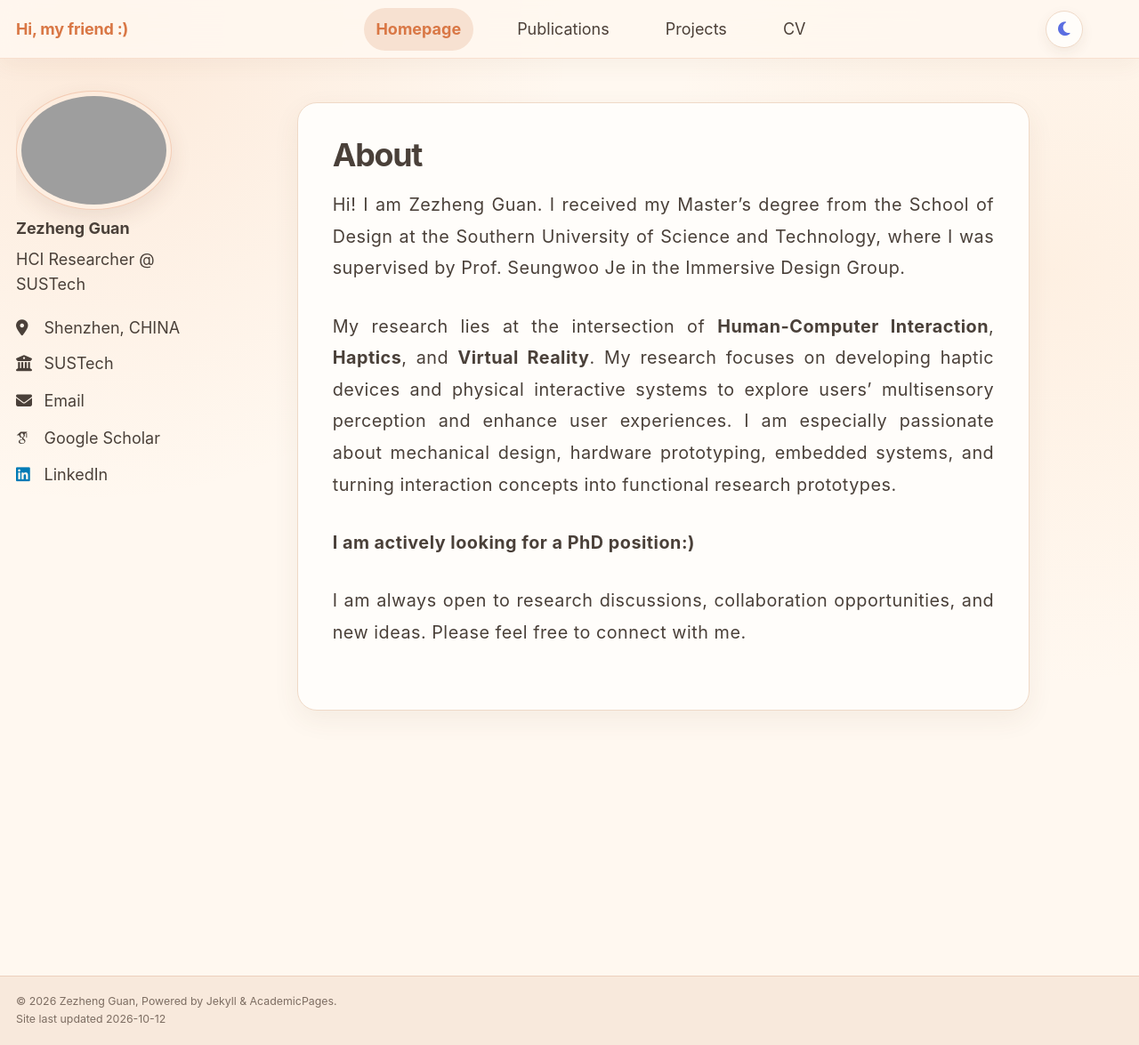
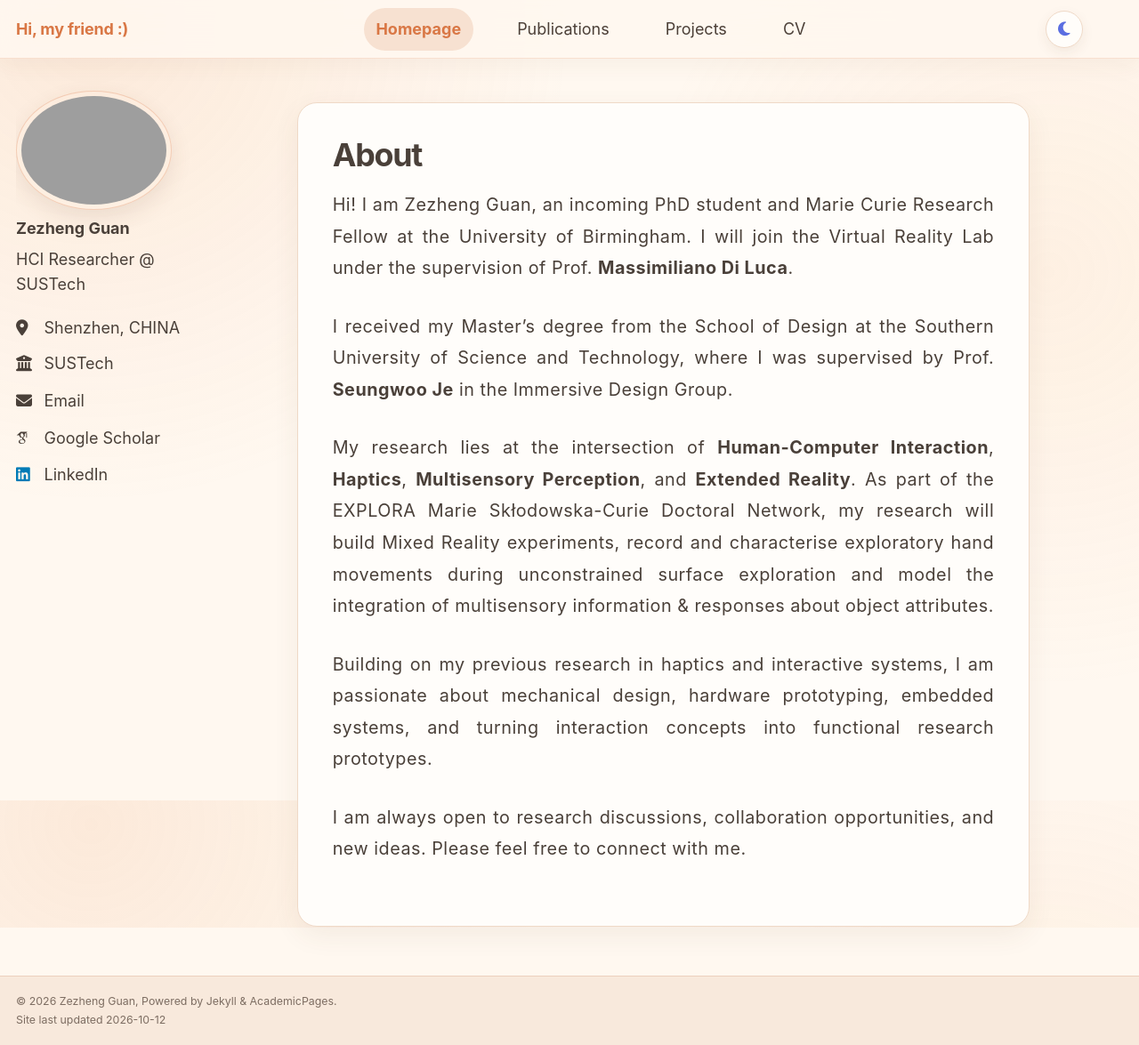
Before and after one commit to zezhengguan/zezhengguan.github.io, a Jekyll site: the page built from _pages/about.md, in a window 1280 px wide and 1175 px high. Shown: the whole window at 89% size. Built offline with Jekyll 4.4.1, drawn with Linux system fonts in a browser that asks for light colours; some web fonts are replaced; a script bundle is joined from its source files by our own code; library files that are not in the unit come from our copies.

Commit message:
update26.09.15

```diff
--- a/_pages/about.md
+++ b/_pages/about.md
@@ -20,10 +20,12 @@ redirect_from:
 }
 </style>
 
-Hi! I am Zezheng Guan. I received my Master's degree from the School of Design at the <a class="about-profile-link" href="https://www.sustech.edu.cn/">Southern University of Science and Technology</a>, where I was supervised by Prof. <a class="about-profile-link" href="https://immersivedesignresearch.com/seungwoo">Seungwoo Je</a> in the <a class="about-profile-link" href="https://immersivedesignresearch.com/">Immersive Design Group</a>.
+Hi! I am Zezheng Guan, an incoming PhD student and Marie Curie Research Fellow at the <a class="about-profile-link" href="https://www.birmingham.ac.uk/">University of Birmingham</a>. I will join the <a class="about-profile-link" href="https://virtualrealitylab.netlify.app/">Virtual Reality Lab</a> under the supervision of Prof. <a class="about-profile-link" href="https://massimilianodiluca.info/">**Massimiliano Di Luca**</a>.
 
-My research lies at the intersection of **Human-Computer Interaction**, **Haptics**, and **Virtual Reality**. My research focuses on developing haptic devices and physical interactive systems to explore users' multisensory perception and enhance user experiences. I am especially passionate about mechanical design, hardware prototyping, embedded systems, and turning interaction concepts into functional research prototypes.
+I received my Master's degree from the School of Design at the <a class="about-profile-link" href="https://www.sustech.edu.cn/">Southern University of Science and Technology</a>, where I was supervised by Prof. <a class="about-profile-link" href="https://immersivedesignresearch.com/seungwoo">**Seungwoo Je**</a> in the <a class="about-profile-link" href="https://immersivedesignresearch.com/">Immersive Design Group</a>.
 
-**I am actively looking for a PhD position:)**
+My research lies at the intersection of **Human-Computer Interaction**, **Haptics**, **Multisensory Perception**, and **Extended Reality**. As part of the EXPLORA Marie Skłodowska-Curie Doctoral Network, my research will build Mixed Reality experiments, record and characterise exploratory hand movements during unconstrained surface exploration and model the integration of multisensory information & responses about object attributes.
+
+Building on my previous research in haptics and interactive systems, I am passionate about mechanical design, hardware prototyping, embedded systems, and turning interaction concepts into functional research prototypes.
 
 I am always open to research discussions, collaboration opportunities, and new ideas. Please feel free to connect with me.
```
